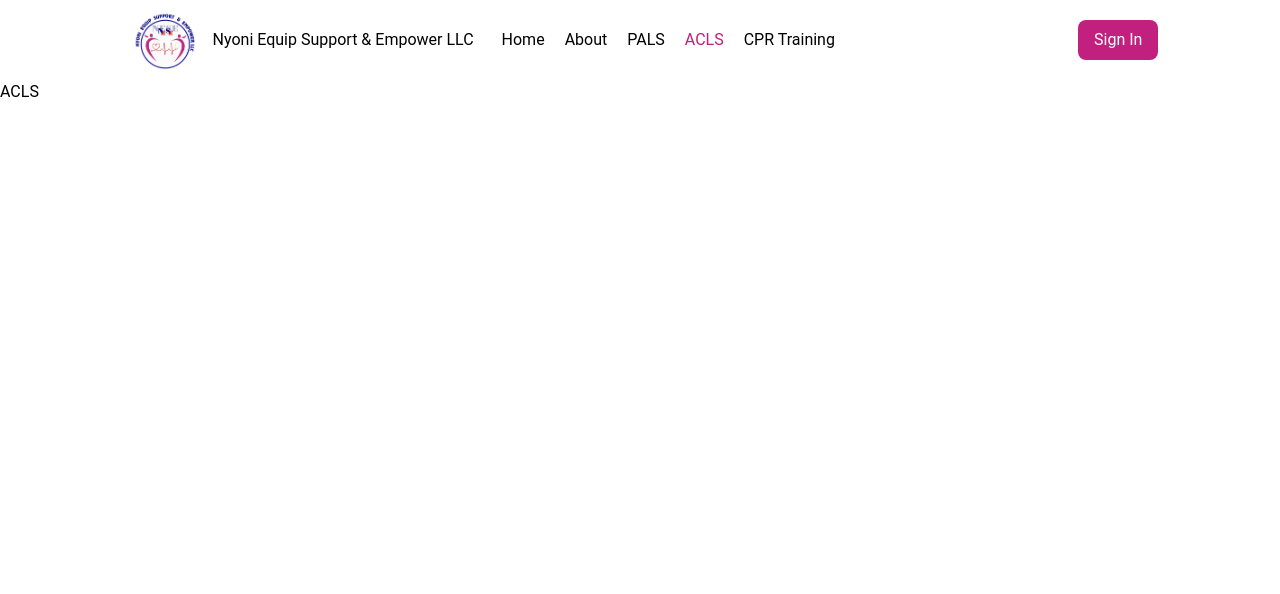
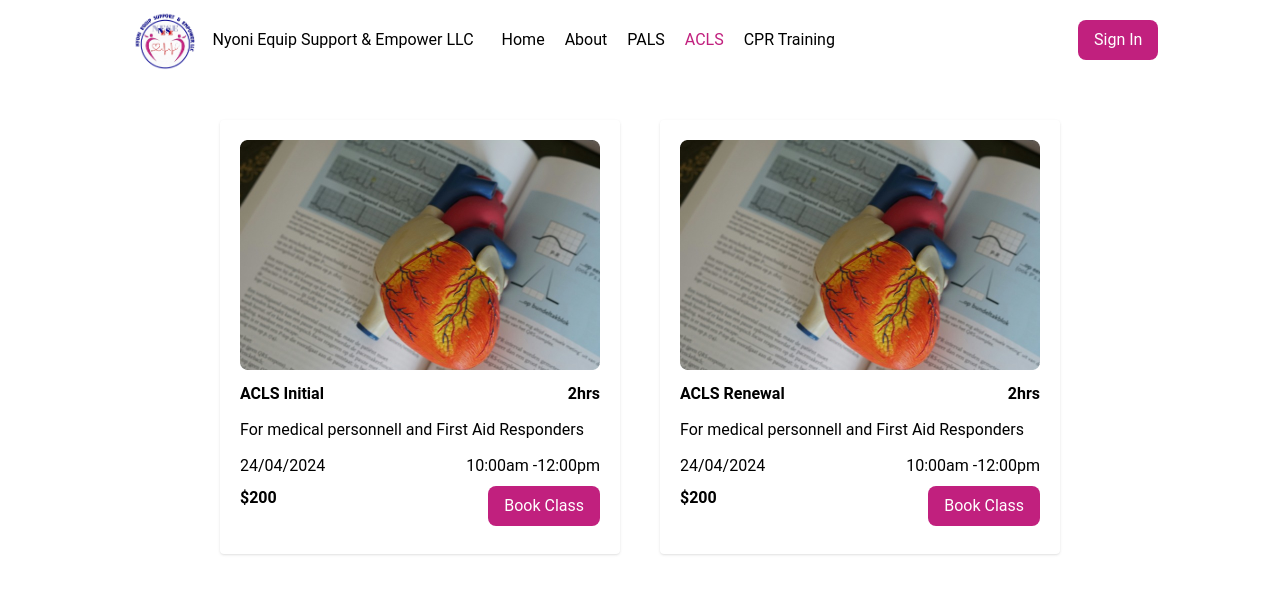
Before and after one commit to kariuki-joseph/nyoni-equip-and-empower-llc, a React (Vite) app: page /acls in a window 1280 px wide. Shown: the top 594 px of the page. Built offline with nearby package versions, Linux system fonts and the light colour scheme.

Commit message:
acls and pals ui complete

```diff
--- a/src/assets/components/CourseCard.jsx
+++ b/src/assets/components/CourseCard.jsx
@@ -2,14 +2,17 @@ import adminClassThumbnail from "../images/admin_class_thumbnail_lg.png";
 import Button from "../components/Button";
 
 export default function CourseCard({ course, onBookClass }) {
-  const { courseName, duration, description, date, time, price } = course;
+  const { courseName, duration, description, date, time, price, thumbnail } =
+    course;
   return (
     <div className="rounded shadow p-5">
-      <img
-        src={adminClassThumbnail}
-        alt="Class Image Thumbnail"
-        className="max-h-[230px] w-auto object-contain"
-      />
+      <div className="flex w-full justify-center">
+        <img
+          src={thumbnail || adminClassThumbnail}
+          alt="Class Image Thumbnail"
+          className="max-h-[230px] w-auto object-contain"
+        />
+      </div>
       <div className="flex justify-between mt-3">
         <h3 className="font-bold"> {courseName} </h3>
         <h3 className="font-bold">{duration}hrs</h3>
--- a/src/assets/pages/ACLS.jsx
+++ b/src/assets/pages/ACLS.jsx
@@ -1,12 +1,55 @@
+import { useEffect, useState } from "react";
 import NavBar from "../components/NavBar";
+import CourseCard from "../components/CourseCard";
+import ACLSThumbnail from "../images/acls_thumbnail.png";
 
 export default function ACLS() {
+  const [courses, setCourses] = useState([]);
+
+  const handleClassBooking = (course) => {
+    console.log("Booked class", course);
+  };
+
+  useEffect(function () {
+    setCourses([
+      {
+        id: 1,
+        courseName: "ACLS Initial",
+        duration: 2,
+        description: "For medical personnell and First Aid Responders",
+        date: "24/04/2024",
+        time: "10:00am",
+        price: 200,
+        thumbnail: ACLSThumbnail,
+      },
+      {
+        id: 2,
+        courseName: "ACLS Renewal",
+        duration: 2,
+        description: "For medical personnell and First Aid Responders",
+        date: "24/04/2024",
+        time: "10:00am",
+        price: 200,
+        thumbnail: ACLSThumbnail,
+      },
+    ]);
+  }, []);
+
   return (
     <div>
-      <NavBar/>
-      <p>
-        ACLS
-      </p>
+      <NavBar />
+
+      <div className="flex justify-center my-10">
+        <div className="grid grid-cols-2 gap-x-10 gap-y-16">
+          {courses.map((course) => (
+            <CourseCard
+              key={course.id}
+              course={course}
+              onBookClass={handleClassBooking}
+            />
+          ))}
+        </div>
+      </div>
     </div>
-  )
+  );
 }
--- a/src/assets/pages/CPRTraining.jsx
+++ b/src/assets/pages/CPRTraining.jsx
@@ -1,13 +1,14 @@
 import { useEffect, useState } from "react";
 import NavBar from "../components/NavBar";
 import CourseCard from "../components/CourseCard";
+import adminClassThumbnail from "../images/admin_class_thumbnail_lg.png";
 
 export default function CPRTraining() {
   const [courses, setCourses] = useState([]);
 
   const handleClassBooking = (course) => {
     console.log("Booked class", course);
-  }
+  };
 
   useEffect(function () {
     setCourses([
@@ -19,6 +20,7 @@ export default function CPRTraining() {
         date: "24/04/2024",
         time: "10:00am",
         price: 80,
+        thumbnail: adminClassThumbnail,
       },
       {
         id: 2,
@@ -28,6 +30,7 @@ export default function CPRTraining() {
         date: "24/04/2024",
         time: "10:00am",
         price: 80,
+        thumbnail: adminClassThumbnail,
       },
     ]);
   }, []);
@@ -38,7 +41,11 @@ export default function CPRTraining() {
       <div className="flex justify-center my-10">
         <div className="grid grid-cols-2 gap-x-10 gap-y-16">
           {courses.map((course) => (
-            <CourseCard key={course.id} course={course} onBookClass={handleClassBooking} />
+            <CourseCard
+              key={course.id}
+              course={course}
+              onBookClass={handleClassBooking}
+            />
           ))}
         </div>
       </div>
--- a/src/assets/pages/PALS.jsx
+++ b/src/assets/pages/PALS.jsx
@@ -1,11 +1,54 @@
+import { useEffect, useState } from "react";
 import NavBar from "../components/NavBar";
+import CourseCard from "../components/CourseCard";
+import PALSThumbnail from "../images/pals_thumbnail.png";
 
 export default function PALS() {
+  const [courses, setCourses] = useState([]);
+
+  const handleClassBooking = (course) => {
+    console.log("Booked class", course);
+  };
+
+  useEffect(function () {
+    setCourses([
+      {
+        id: 1,
+        courseName: "PALS Initial",
+        duration: 2,
+        description: "For medical personnell and First Aid Responders",
+        date: "24/04/2024",
+        time: "10:00am",
+        price: 200,
+        thumbnail: PALSThumbnail,
+      },
+      {
+        id: 2,
+        courseName: "PALS Renewal",
+        duration: 2,
+        description: "For medical personnell and First Aid Responders",
+        date: "24/04/2024",
+        time: "10:00am",
+        price: 175,
+        thumbnail: PALSThumbnail,
+      },
+    ]);
+  }, []);
   return (
     <div>
-      <NavBar/>
+      <NavBar />
 
-      <p>PALS</p>
+      <div className="flex justify-center my-10">
+        <div className="grid grid-cols-2 gap-x-10 gap-y-16">
+          {courses.map((course) => (
+            <CourseCard
+              key={course.id}
+              course={course}
+              onBookClass={handleClassBooking}
+            />
+          ))}
+        </div>
+      </div>
     </div>
-  )
+  );
 }
```
